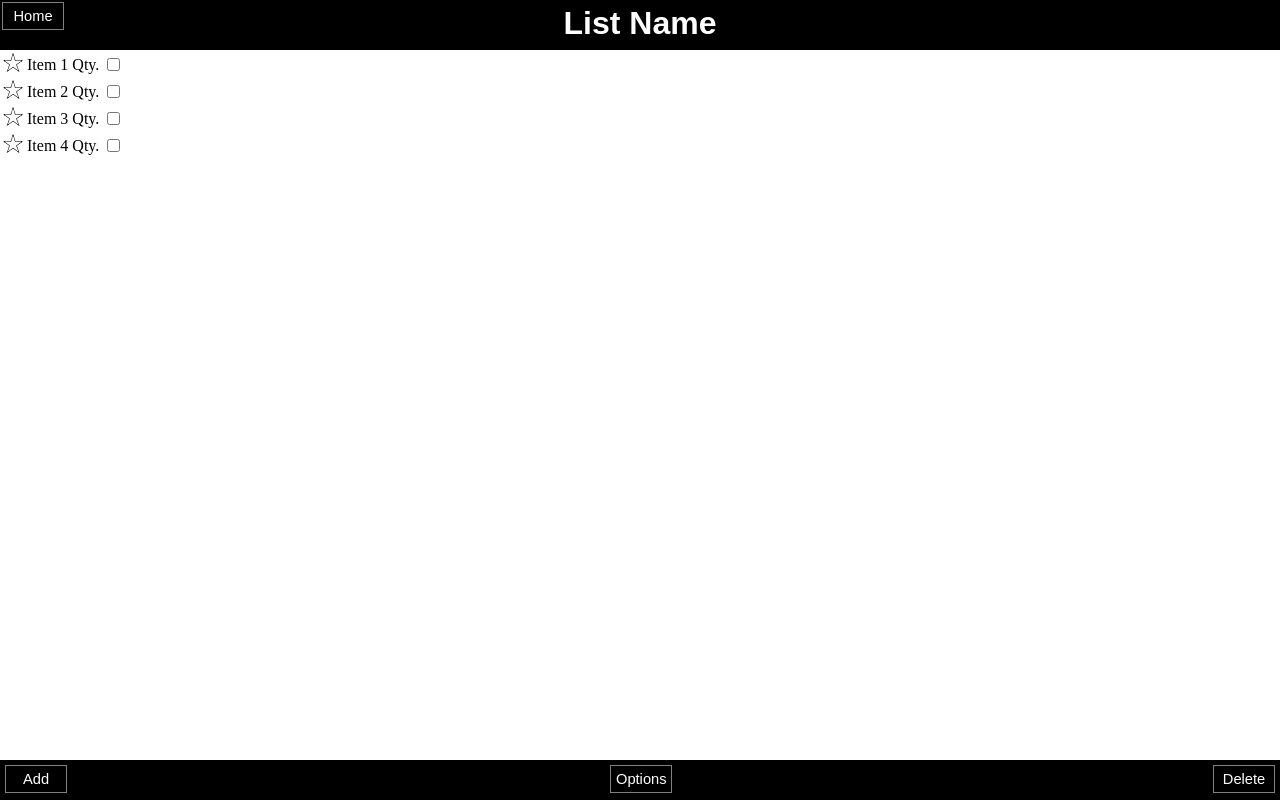
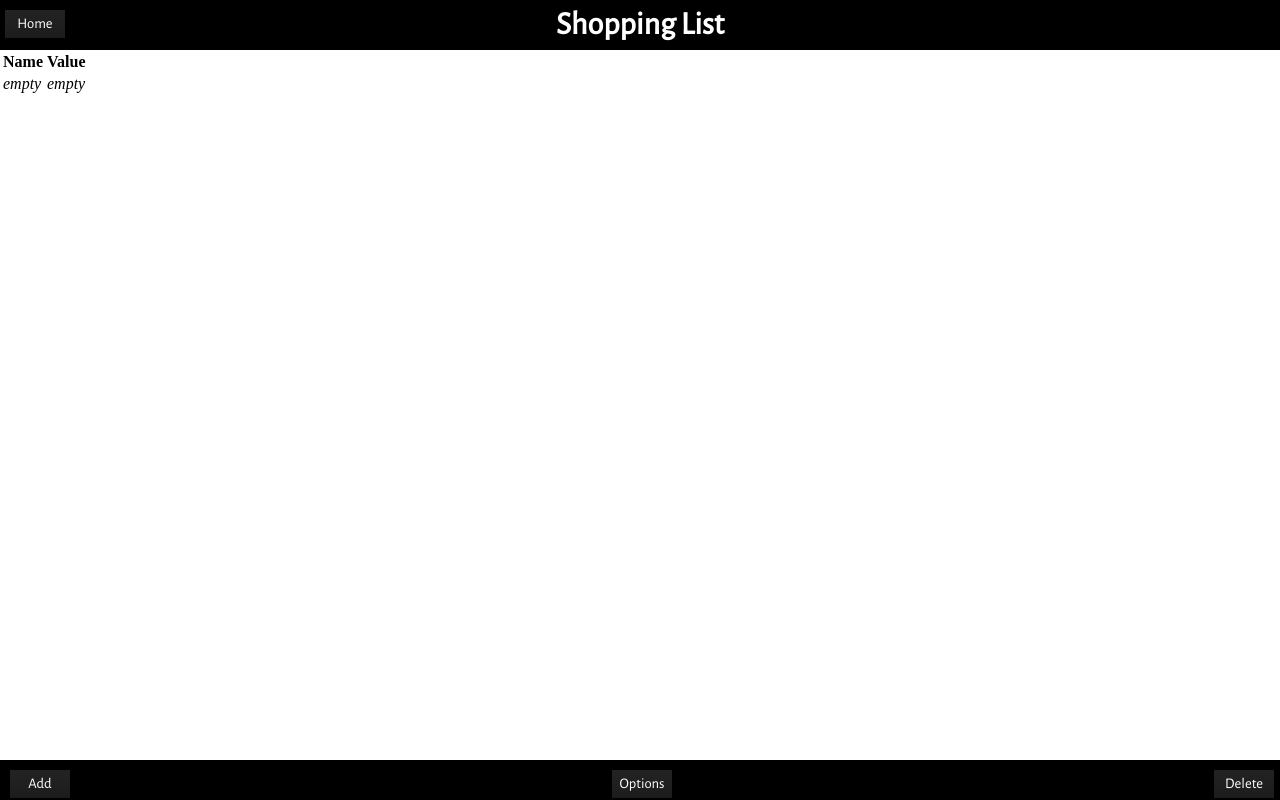
Before and after one commit to merrill-sarah/261-portfolio, a PHP site: page /list.php in a window 1280 px wide. Run offline with PHP 8.4, Linux system fonts and the light colour scheme; data that the repository does not hold is empty; some libraries are stand-ins or nearby versions.

Commit message:
3/17 update

```diff
--- a/shopping-list/general.js
+++ b/shopping-list/general.js
@@ -4,12 +4,47 @@ $(document).ready(function(){
 
     $('nav ul li a').click(function(){
         var page = $(this).attr('href');
-        $('.popup').load(page +'.php');
+        $('.popup').load(page + '.php');
+        return false;
+    });
+    $('a.close').click(function(){
+        $('.popup').load('empty.php');
         return false;
     });
 
-    $('.close').click(function() {
-        $('.popup').load('empty.php');
-        return false;
-    });
 });
+
+function doSetItem() {
+    var name = document.forms.editor.name.value;
+    var data = document.forms.editor.data.value;
+    localStorage.setItem(name, data);
+    doShowAll();
+    document.forms.editor.name.value= '';
+    document.forms.editor.data.value= '';
+}
+
+function doRemoveItem() {
+    var name = document.forms.editor.name.value;
+    localStorage.removeItem(name);
+    doShowAll();
+    document.forms.editor.name.value='';
+}
+
+function doClear() {
+    localStorage.clear();
+    doShowAll();
+}
+
+function doShowAll() {
+    var key = "";
+    var pairs = "<tr><th>Name</th><th>Value</th></tr>\n";
+    var i=0;
+    for (i=0; i<=localStorage.length-1; i++) {
+        key = localStorage.key(i);
+        pairs += "<tr><td>"+key+"</td>\n<td>"+localStorage.getItem(key)+"</td></tr>\n";
+    }
+    if (pairs === "<tr><th>Name</th><th>Value</th></tr>\n") {
+        pairs += "<tr><td><i>empty</i></td>\n<td><i>empty</i></td></tr>\n";
+    }
+    document.getElementById('items_table').innerHTML = pairs;
+}
--- a/shopping-list/list.php
+++ b/shopping-list/list.php
@@ -4,60 +4,26 @@
         <title>Shopping List</title>
         <link href="stylesheet.css" type="text/css" rel="stylesheet" />
 
-        <script>
-            function testFunction(){
-                document.getElementById("header").css("background-color", "pink");
-            }
-
-            function changeColor(color){
-                document.getElementByClass("themecolor").css("background-color", color);
-            }
-        </script>
+        <script src="http://code.jquery.com/jquery-2.1.3.min.js"></script>
+        <script src="general.js"></script>
     </head>
-    <body>
+    <body  onload="doShowAll()">
         <header class="themecolor" id="header">
-            <a href="index.php" id="home">Home</a>
-            <h1>List Name</h1>
+            <a href="index.php" id="home" class="button">Home</a>
+            <h1>Shopping List</h1>
         </header>
         <main>
-            <table>
-                <tr>
-                    <td><img src="images/imp1-small.png" id="imp1" alt="important marker"></td>
-                    <td>Item 1</td>
-                    <td>Qty.</td>
-                    <td><input type="checkbox" name="check" value="item1"></td>
-                </tr>
-                <tr>
-                    <td><img src="images/imp1-small.png" id="imp1" alt="important marker"></td>
-                    <td>Item 2</td>
-                    <td>Qty.</td>
-                    <td><input type="checkbox" name="check" value="item2"></td>
-                </tr>
-                <tr>
-                    <td><img src="images/imp1-small.png" id="imp1" alt="important marker"></td>
-                    <td>Item 3</td>
-                    <td>Qty.</td>
-                    <td><input type="checkbox" name="check" value="item3"></td>
-                </tr>
-                <tr>
-                    <td><img src="images/imp1-small.png" id="imp1" alt="important marker"></td>
-                    <td>Item 4</td>
-                    <td>Qty.</td>
-                    <td><input type="checkbox" name="check" value="item4"></td>
-                </tr>
-            </table>
+            <table id="items_table"></table>
             <div class="popup">
 
             </div>
-            <script src="http://code.jquery.com/jquery-2.1.3.min.js"></script>
-            <script src="general.js"></script>
         </main>
         <footer class="themecolor">
             <nav>
                 <ul>
-                    <li id="add"><a href="add-item">Add</a></li>
-                    <li id="options"><a href="options">Options</a></li>
-                    <li id="delete"><a href="delete-item">Delete</a></li>
+                    <li id="add"><a href="add-item" class="button">Add</a></li>
+                    <li id="options"><a href="options" class="button">Options</a></li>
+                    <li id="delete"><a href="delete-item" class="button">Delete</a></li>
                 </ul>
             </nav>
         </footer>
--- a/shopping-list/options.php
+++ b/shopping-list/options.php
@@ -1,7 +1,7 @@
 
 
 <div id="divoptions" class="themecolor">
-<a href="" class="close">Close</a>
+<a href="" class="close button">Close</a>
 <h2>Options</h2>
 <h3>Sort Items By:</h3>
     <ul id="optsort">
--- a/shopping-list/stylesheet.css
+++ b/shopping-list/stylesheet.css
@@ -1,11 +1,44 @@
+@import url(http://fonts.googleapis.com/css?family=Alegreya+Sans);
+
 body {
     margin:0px;
     padding:0px;
 }
 h1, h2, h3, h4, h5, h6 {
-    font-family: Arial, sans-serif;
+    font-family:'Alegreya Sans', Arial, sans-serif;
     padding:0px;
     margin:0px;
+}
+.button {
+    display: block;
+    padding:5px;
+    font-size:11pt;
+    width:50px;
+    font-family:'Alegreya Sans', Arial, sans-serif;
+    text-decoration: none;
+    color:#ffffff;
+    text-align:center;
+    background-color:#232323;
+    -webkit-box-shadow: 0px 1px 0px rgba(0, 0, 0, 0.8);
+    -moz-box-shadow: 0px 1px 0px rgba(0, 0, 0, 0.8);
+    box-shadow: 0px 1px 0px rgba(0, 0, 0, 0.8);
+    background-image: -webkit-linear-gradient(top, rgba(0, 0, 0, 0), rgba(0, 0, 0, 0.2));
+    background-image: -moz-linear-gradient(top, rgba(0, 0, 0, 0), rgba(0, 0, 0, 0.2));
+    background-image: -o-linear-gradient(top, rgba(0, 0, 0, 0), rgba(0, 0, 0, 0.2));
+    background-image: -ms-linear-gradient(top, rgba(0, 0, 0, 0), rgba(0, 0, 0, 0.2));
+    background-image: linear-gradient(top, rgba(0, 0, 0, 0), rgba(0, 0, 0, 0.2));
+}
+.button:active {
+    /*Shadow*/
+  -webkit-box-shadow: 0px 1px 0px rgba(0, 0, 0, 0.8);
+  -moz-box-shadow: 0px 1px 0px rgba(0, 0, 0, 0.8);
+  box-shadow: 0px 1px 0px rgba(0, 0, 0, 0.8);
+  /*Gradient*/
+  background-image: -webkit-linear-gradient(bottom, rgba(0, 0, 0, 0), rgba(0, 0, 0, 0.4));
+  background-image: -moz-linear-gradient(bottom, rgba(0, 0, 0, 0), rgba(0, 0, 0, 0.4));
+  background-image: -o-linear-gradient(bottom, rgba(0, 0, 0, 0), rgba(0, 0, 0, 0.4));
+  background-image: -ms-linear-gradient(bottom, rgba(0, 0, 0, 0), rgba(0, 0, 0, 0.4));
+  background-image: linear-gradient(bottom, rgba(0, 0, 0, 0), rgba(0, 0, 0, 0.4));
 }
 
 /*Header*/
@@ -23,18 +56,10 @@ header h1 {
 }
 #home {
     position:fixed;
-    top:2px;
-    left:2px;
-    display: block;
+    top:10px;
+    left:5px;
     z-index:1;
     width:50px;
-    padding:5px;
-    font-family:Arial, sans-serif;
-    font-size:11pt;
-    text-decoration: none;
-    color:#ffffff;
-    text-align:center;
-    border: 1px solid gray;
 }
 
 /*Main content*/
@@ -43,10 +68,6 @@ main{
 }
 
 /*popup menus*/
-.popup {
-    background-color:#000000;
-    color:#ffffff;
-}
 .popup h2 {
     font-size:14pt;
     padding:10px;
@@ -155,10 +195,9 @@ footer ul {
     width:100%;
 }
 footer li{
-    width:50px;
+    width:56px;
     padding:5px;
     text-align:center;
-    border: 1px solid gray;
 }
 footer #add {
     float:left;
@@ -167,17 +206,10 @@ footer #options{
     float:left;
     position:absolute;
     left:50%;
-    margin-left:-30px;
+    margin-left:-33px;
 }
 footer #delete {
     float:left;
     position:absolute;
     right:5px;
 }
-footer a {
-    display: block;
-    text-decoration: none;
-    color:#ffffff;
-    font-family: Arial, sans-serif;
-    font-size: 11pt;
-}
```
Also changed, not shown: other parts of shopping-list/stylesheet.css (+27 -8 lines), shopping-list/add-item.php (+8 -15 lines), shopping-list/delete-item.php (+10 -1 lines).
